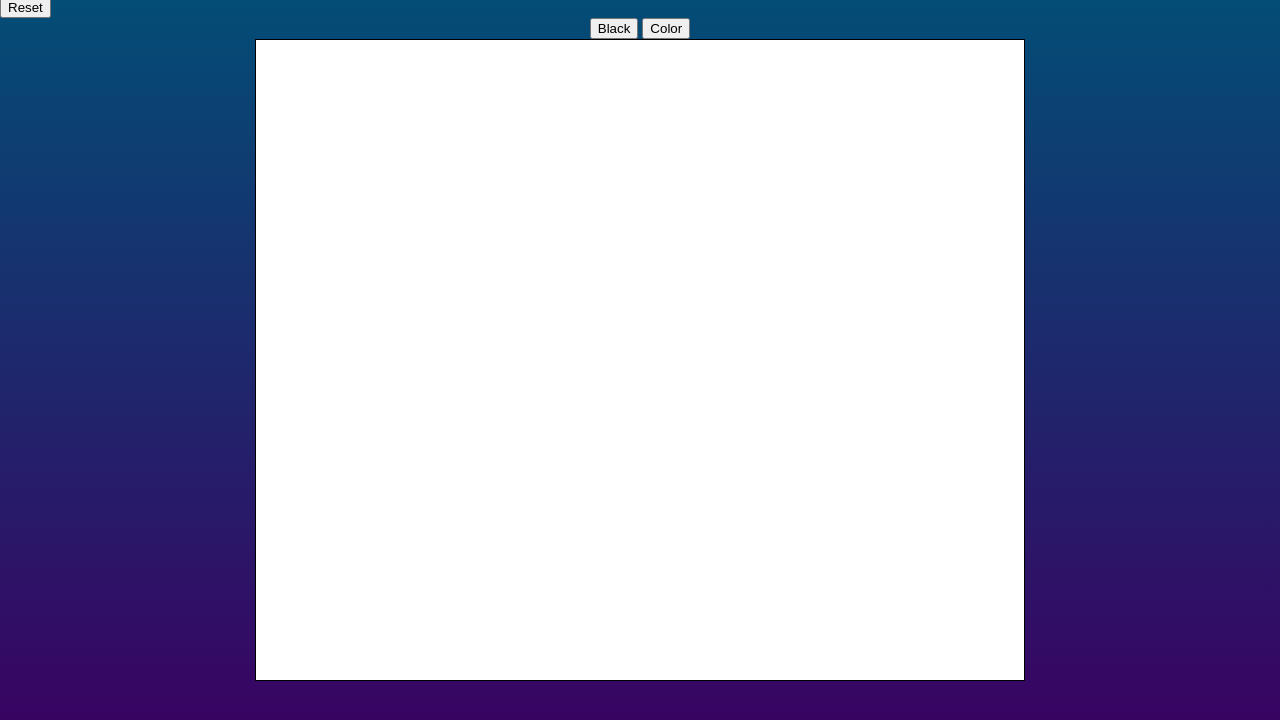
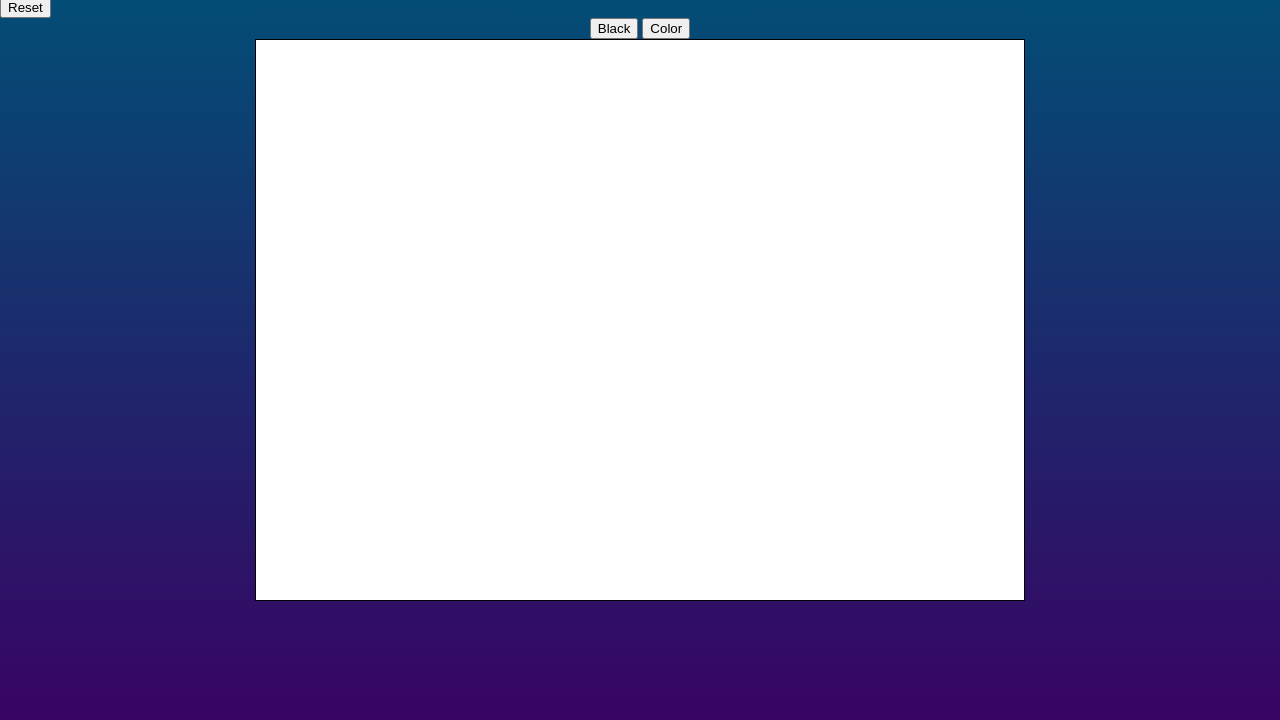
Before and after one commit to MMNXII/etch-a-sketch, a website built with webpack: page index.html in a window 1280 px wide. Shown: the part 40-760 px from the top of the page. Built offline with nearby package versions, Linux system fonts and the light colour scheme.

Commit message:
smaller canvas size

```diff
--- a/src/index.css
+++ b/src/index.css
@@ -32,6 +32,7 @@ body {
     grid-template-columns: repeat(64, 1fr);
     border: 1px solid black;
     width: 60%;
+    height: 70%;
     margin: auto;
 }
 
```
